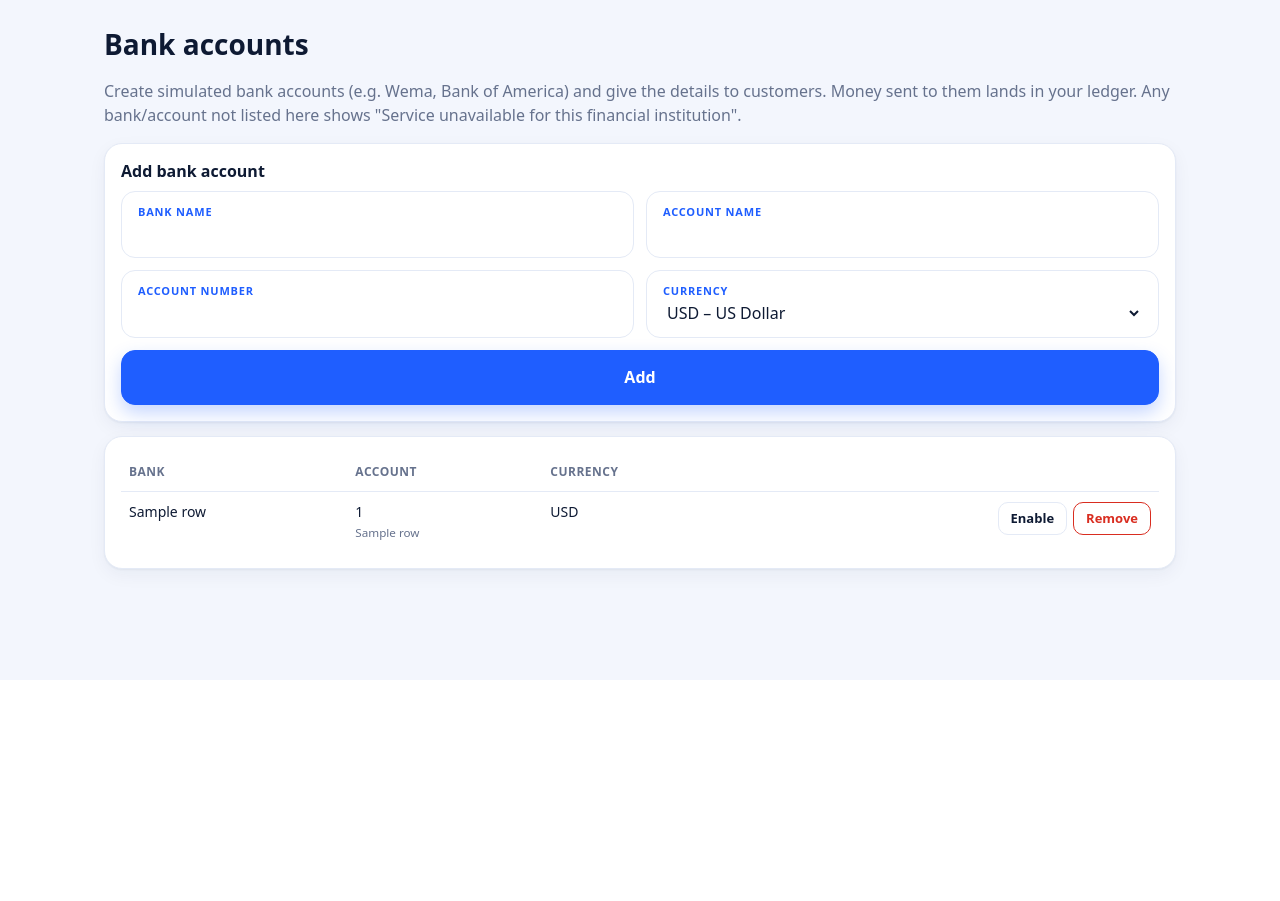
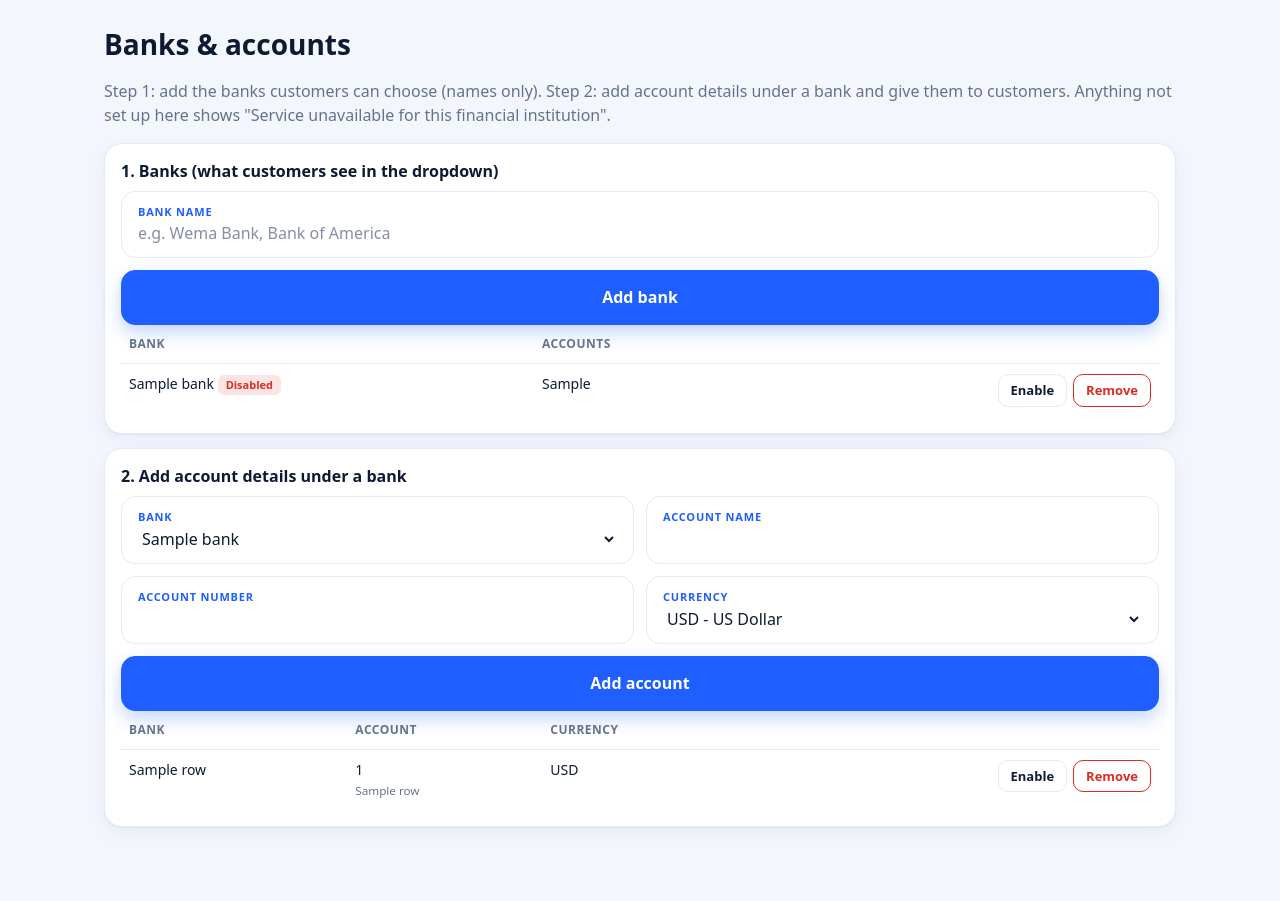
Before and after one commit to chijioke-coder/Zendpay, a Flask app: template templates/owner_banks.html in a window 1280 px wide. Shown: the part 120-1021 px from the top of the page. Before the commit the page ends 708 px from the top, so only its background shows below. Run offline with Flask 3, Linux system fonts and the light colour scheme; the template is opened without the code that fills it: most values are stand-ins (such as "Sample title", 1, 10 or a date in 2020); some libraries are stand-ins or nearby versions.

Commit message:
Update owner_banks.html

```diff
--- a/templates/owner_banks.html
+++ b/templates/owner_banks.html
@@ -1,18 +1,34 @@
 {% extends "owner_base.html" %}
 {% block content %}
-<h1>Bank accounts</h1>
-<p class="muted">Create simulated bank accounts (e.g. Wema, Bank of America) and give the details to customers. Money sent to them lands in your ledger. Any bank/account not listed here shows "Service unavailable for this financial institution".</p>
-<section class="card"><h3>Add bank account</h3>
+<h1>Banks &amp; accounts</h1>
+<p class="muted">Step 1: add the banks customers can choose (names only). Step 2: add account details under a bank and give them to customers. Anything not set up here shows "Service unavailable for this financial institution".</p>
+
+<section class="card"><h3>1. Banks (what customers see in the dropdown)</h3>
+<form method="post" class="stack"><input type="hidden" name="_csrf" value="{{ csrf_token() }}"><input type="hidden" name="action" value="add_bank">
+  <label class="field"><small>BANK NAME</small><input name="name" maxlength="60" placeholder="e.g. Wema Bank, Bank of America" required></label>
+  <button class="btn primary">Add bank</button></form>
+<div class="tablewrap"><table>
+<tr><th>Bank</th><th>Accounts</th><th></th></tr>
+{% for b in banks %}<tr><td>{{ b['name'] }}{% if not b['active'] %} <span class="pill failed">disabled</span>{% endif %}</td><td>{{ b['n'] }}</td>
+<td class="r"><form method="post" class="inline"><input type="hidden" name="_csrf" value="{{ csrf_token() }}"><input type="hidden" name="id" value="{{ b['id'] }}">
+<button name="action" value="toggle_bank" class="btn sm">{{ 'Disable' if b['active'] else 'Enable' }}</button> <button name="action" value="remove_bank" class="btn sm bad" onclick="return confirm('Remove this bank?')">Remove</button></form></td></tr>
+{% else %}<tr><td colspan="3" class="muted">No banks yet. Add one above.</td></tr>{% endfor %}
+</table></div></section>
+
+<section class="card"><h3>2. Add account details under a bank</h3>
+{% if banks %}
 <form method="post" class="stack"><input type="hidden" name="_csrf" value="{{ csrf_token() }}"><input type="hidden" name="action" value="add">
-  <div class="two"><label class="field"><small>BANK NAME</small><input name="bank_name" required></label><label class="field"><small>ACCOUNT NAME</small><input name="account_name" required></label></div>
+  <div class="two"><label class="field sel"><small>BANK</small><select name="bank_id" required>{% for b in banks %}<option value="{{ b['id'] }}">{{ b['name'] }}</option>{% endfor %}</select></label>
+  <label class="field"><small>ACCOUNT NAME</small><input name="account_name" required></label></div>
   <div class="two"><label class="field"><small>ACCOUNT NUMBER</small><input name="account_number" inputmode="numeric" required></label>
-  <label class="field sel"><small>CURRENCY</small><select name="currency">{% for c, v in CURRENCIES.items() %}<option value="{{ c }}">{{ c }} – {{ v[0] }}</option>{% endfor %}</select></label></div>
-  <button class="btn primary">Add</button></form></section>
-<section class="card"><div class="tablewrap"><table>
+  <label class="field sel"><small>CURRENCY</small><select name="currency">{% for c, v in CURRENCIES.items() %}<option value="{{ c }}">{{ c }} - {{ v[0] }}</option>{% endfor %}</select></label></div>
+  <button class="btn primary">Add account</button></form>
+{% else %}<p class="muted">Add a bank first.</p>{% endif %}
+<div class="tablewrap"><table>
 <tr><th>Bank</th><th>Account</th><th>Currency</th><th></th></tr>
 {% for b in rows %}<tr><td>{{ b['bank_name'] }}</td><td>{{ b['account_number'] }}<br><small class="muted">{{ b['account_name'] }}</small></td><td>{{ b['currency'] }}</td>
 <td class="r"><form method="post" class="inline"><input type="hidden" name="_csrf" value="{{ csrf_token() }}"><input type="hidden" name="id" value="{{ b['id'] }}">
-<button name="action" value="toggle" class="btn sm">{{ 'Disable' if b['active'] else 'Enable' }}</button> <button name="action" value="remove" class="btn sm bad" onclick="return confirm('Remove this bank account?')">Remove</button></form></td></tr>
-{% else %}<tr><td colspan="4" class="muted">No bank accounts yet.</td></tr>{% endfor %}
+<button name="action" value="toggle" class="btn sm">{{ 'Disable' if b['active'] else 'Enable' }}</button> <button name="action" value="remove" class="btn sm bad" onclick="return confirm('Remove this account?')">Remove</button></form></td></tr>
+{% else %}<tr><td colspan="4" class="muted">No accounts yet.</td></tr>{% endfor %}
 </table></div></section>
 {% endblock %}
```
